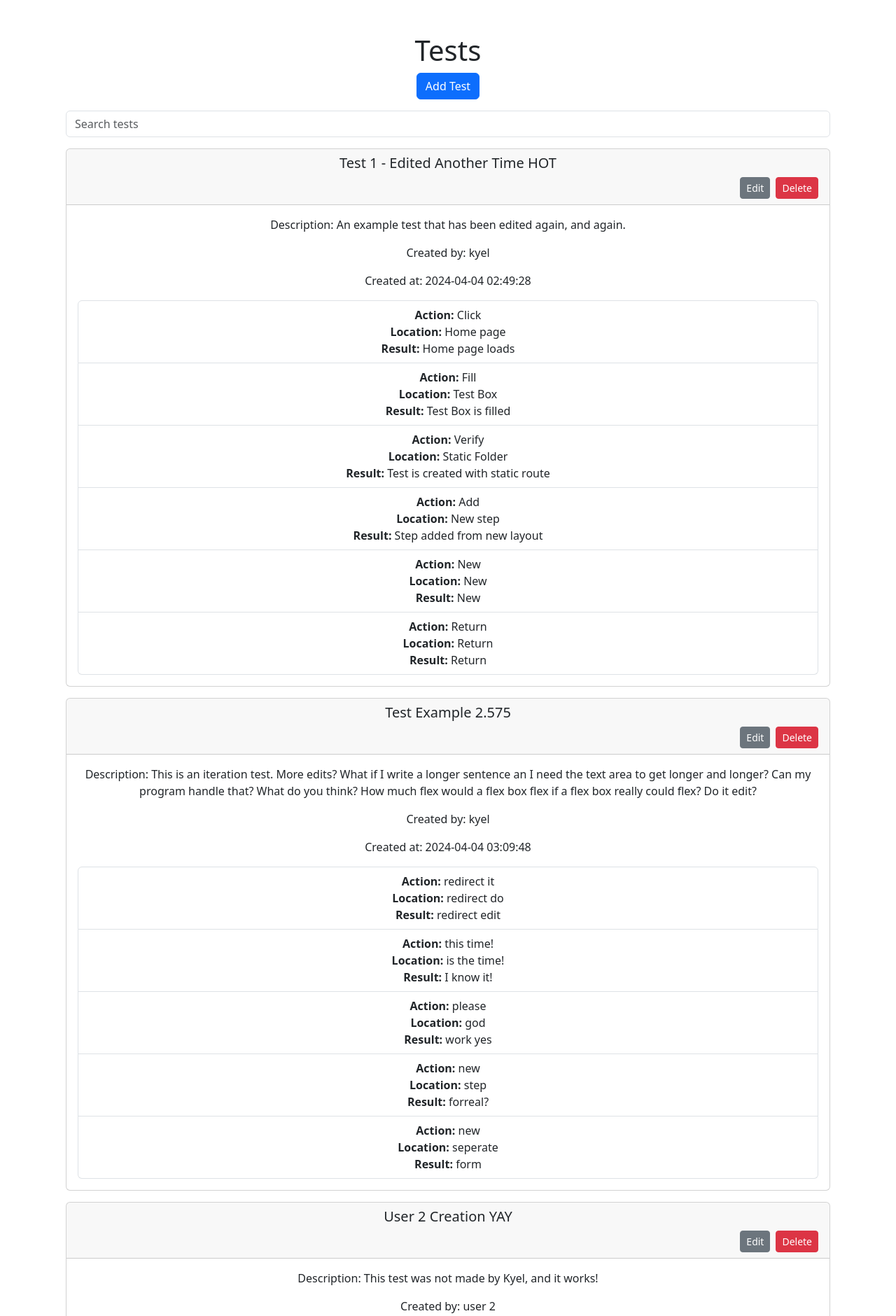
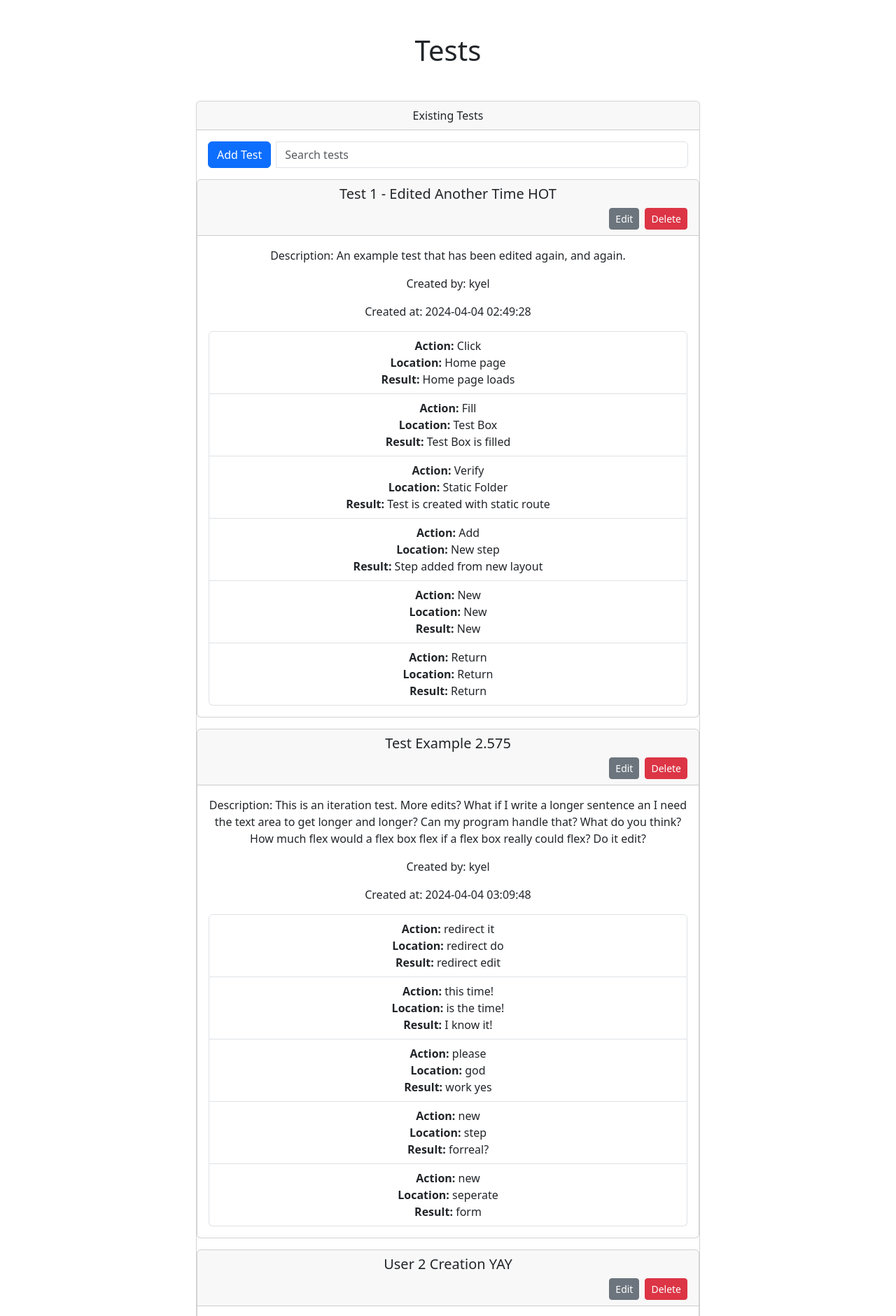
Before and after one commit to quantumGrail/testFlex, a Flask app: page /tests in a window 1280 px wide. Shown: the part 66-1946 px from the top of the page at 70% size. Run offline with Flask 3, Linux system fonts and the light colour scheme; some libraries are stand-ins or nearby versions.

Commit message:
Beautify Test page cards

```diff
--- a/application/templates/tests.html
+++ b/application/templates/tests.html
@@ -8,14 +8,22 @@
     <div class="container">
         <h1>Tests</h1>
 
-        <!-- Add Test Button -->
-        <button class="btn btn-primary mb-3" onclick="addTest()">Add Test</button>
+    </div>
 
-        <!-- Search Input Field -->
-        <input type="text" id="searchInput" class="form-control mb-3" placeholder="Search tests" onkeyup="searchTests()">
+    <div id="tests-list" class="container">
+        <div class="row justify-content-center mt-5">
+            <div class="col-md-8">
+                <div class="card">
+                    <div class="card-header">Existing Tests</div>
+                        <div class="card-body d-flex flex-column align-items-center justify-content-center">
+                            <div class="input-group">
+                                <div class="input-group-prepend">
+                                    <button class="btn btn-primary me-2" onclick="addTest()">Add Test</button>
+                                </div>
+                                <input type="text" id="searchInput" class="form-control" placeholder="Search tests" onkeyup="searchTests()">
+                            </div>
+                        </div>
 
-        <!-- Tests List -->
-        <div id="tests-list">
                         {% for test in tests %}
                             <div class="card mb-3">
                                 <div class="card-header">
@@ -23,12 +31,15 @@
                                     <button class="btn btn-sm btn-danger float-end" onclick="deleteTest('{{ test.id }}')">Delete</button>
                                     <button class="btn btn-sm btn-secondary float-end me-2" onclick="editTest('{{ test.id }}')">Edit</button>
                                 </div>
+
                                 <div class="card-body">
                                     <p class="card-text">Description: {{ test.description }}</p>
                                     <p class="card-text">Created by: {{ test.created_by_username }}</p>
                                     <p class="card-text">Created at: {{ test.created_at }}</p>
+
                                     <!-- Test Steps List -->
                                     <ul class="list-group">
+
                                         {% for step in test.steps %}
                                             <li class="list-group-item">
                                                 <strong>Action:</strong> {{ step.action }}<br>
@@ -36,6 +47,7 @@
                                                 <strong>Result:</strong> {{ step.result }}
                                             </li>
                                         {% endfor %}
+
                                         {% if not test.steps %}
                                             <li class="list-group-item">No steps found for this test.</li>
                                         {% endif %}
@@ -43,7 +55,12 @@
                                 </div>
                             </div>
                         {% endfor %}
+
+                    </div>
+                </div>
+            </div>
         </div>
     </div>
 
+    </div>
 {% endblock %}
```
Also changed, not shown: 2 other files. Lines whose indentation alone changed are shown as unchanged.
